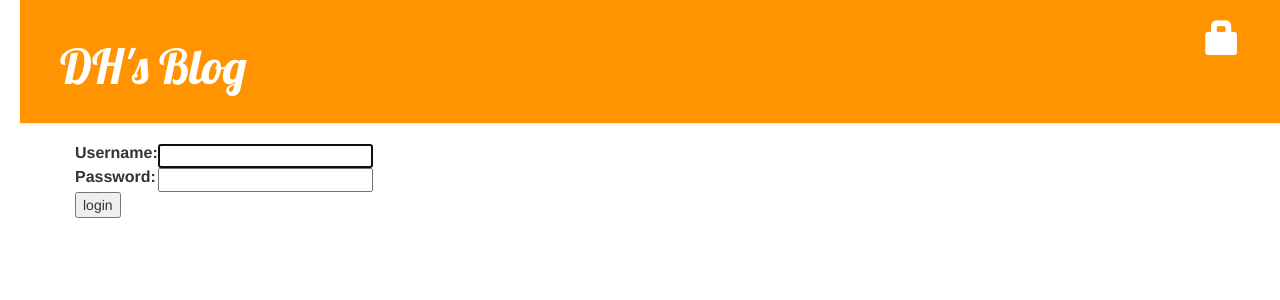
After one commit to donghoney/First-Blog, a Django app: page /accounts/login/ in a window 1280 px wide. The commit adds this page. Shown: the top 300 px of the page. Run offline with Django 3.2, Linux system fonts and the light colour scheme; some libraries are stand-ins or nearby versions.

Commit message:
add login

```diff
--- a/blog/templates/blog/base.html
+++ b/blog/templates/blog/base.html
@@ -9,12 +9,13 @@
     </head>
     <body>
         <div class="page-header">
-        {% if user.is_authenticated %}
-            <a href="{% url 'post_new' %}" class="top-menu"><span class="glyphicon glyphicon-plus"></span></a>
-        {% endif %}
-        {% if user.is_authenticated %}
-        <a href="{% url 'post_draft_list' %}" class="top-menu"><span class="glyphicon glyphicon-edit"></span></a>
-        {% endif %}
+            {% if user.is_authenticated %}
+                <a href="{% url 'post_new' %}" class="top-menu"><span class="glyphicon glyphicon-plus"></span></a>
+                <a href="{% url 'post_draft_list' %}" class="top-menu"><span class="glyphicon glyphicon-edit"></span></a>
+                <p class="top-menu">Hello {{ user.username }} <small>(<a href="{% url 'logout' %}">Log out</a>)</small></p>
+            {% else %}
+                <a href="{% url 'login' %}" class="top-menu"><span class="glyphicon glyphicon-lock"></span></a>
+            {% endif %}
             <h1><a href="/">DH's Blog</a></h1>
         </div>
 
--- /dev/null
+++ b/blog/templates/registration/login.html
@@ -0,0 +1,24 @@
+{% extends "blog/base.html" %}
+
+{% block content %}
+    {% if form.errors %}
+        <p>Your username and password didn't match. Try again.</p>
+    {% endif %}
+
+    <form method="post" action="{% url 'login' %}">
+    {% csrf_token %}
+        <table>
+        <tr>
+            <td>{{ form.username.label_tag }}</td>
+            <td>{{ form.username }}</td>
+        </tr>
+        <tr>
+            <td>{{ form.password.label_tag }}</td>
+            <td>{{ form.password }}</td>
+        </tr>
+        </table>
+
+        <input type="submit" value="login" />
+        <input type="hidden" name="next" value="{{ next }}" />
+    </form>
+{% endblock %}
--- a/blog/views.py
+++ b/blog/views.py
@@ -2,6 +2,7 @@ from django.shortcuts import render, get_object_or_404, redirect
 from .models import Post
 from django.utils import timezone
 from .forms import PostForm
+from django.contrib.auth.decorators import login_required
 
 # Create your views here.
 def post_list(request):
@@ -12,7 +13,7 @@ def post_detail(request,pk):
     post = get_object_or_404(Post, pk=pk)
     return render(request, 'blog/post_detail.html', {'post':post})
 
-
+@login_required
 def post_new(request):
     if request.method == "POST":
         form = PostForm(request.POST)
@@ -26,6 +27,7 @@ def post_new(request):
         form = PostForm()
     return render(request, 'blog/post_edit.html', {'form': form})
 
+@login_required
 def post_edit(request, pk):
     post = get_object_or_404(Post, pk=pk)
     if request.method == "POST":
@@ -40,6 +42,7 @@ def post_edit(request, pk):
         form = PostForm(instance=post)
     return render(request, 'blog/post_edit.html', {'form': form})
 
+@login_required
 def post_draft_list(request):
     posts = Post.objects.filter(published_date__isnull=True).order_by('created_date')
     return render(request, 'blog/post_draft_list.html', {'posts': posts})
@@ -49,6 +52,7 @@ def post_publish(request, pk):
     post.publish()
     return redirect('post_list')
 
+@login_required
 def post_remove(request, pk):
     post = get_object_or_404(Post, pk=pk)
     post.delete()
--- a/mysite/settings.py
+++ b/mysite/settings.py
@@ -27,6 +27,7 @@ DEBUG = True
 
 ALLOWED_HOSTS = ['127.0.0.1', '.pythonanywhere.com']
 
+LOGIN_REDIRECT_URL = '/'
 
 # Application definition
 
--- a/mysite/urls.py
+++ b/mysite/urls.py
@@ -15,10 +15,13 @@ Including another URLconf
 """
 from django.urls import path, include
 from django.contrib import admin
+from django.contrib.auth import views
 
 urlpatterns = [
    # url(r'^admin/', admin.site.urls),
    # url(r'', include('blog.urls')),
     path('admin/', admin.site.urls),
+    path('accounts/login/', views.LoginView.as_view(), name='login'),
+    path('accounts/logout/', views.LogoutView.as_view(next_page='/'), name='logout'),
     path('', include('blog.urls')),
 ]
```
